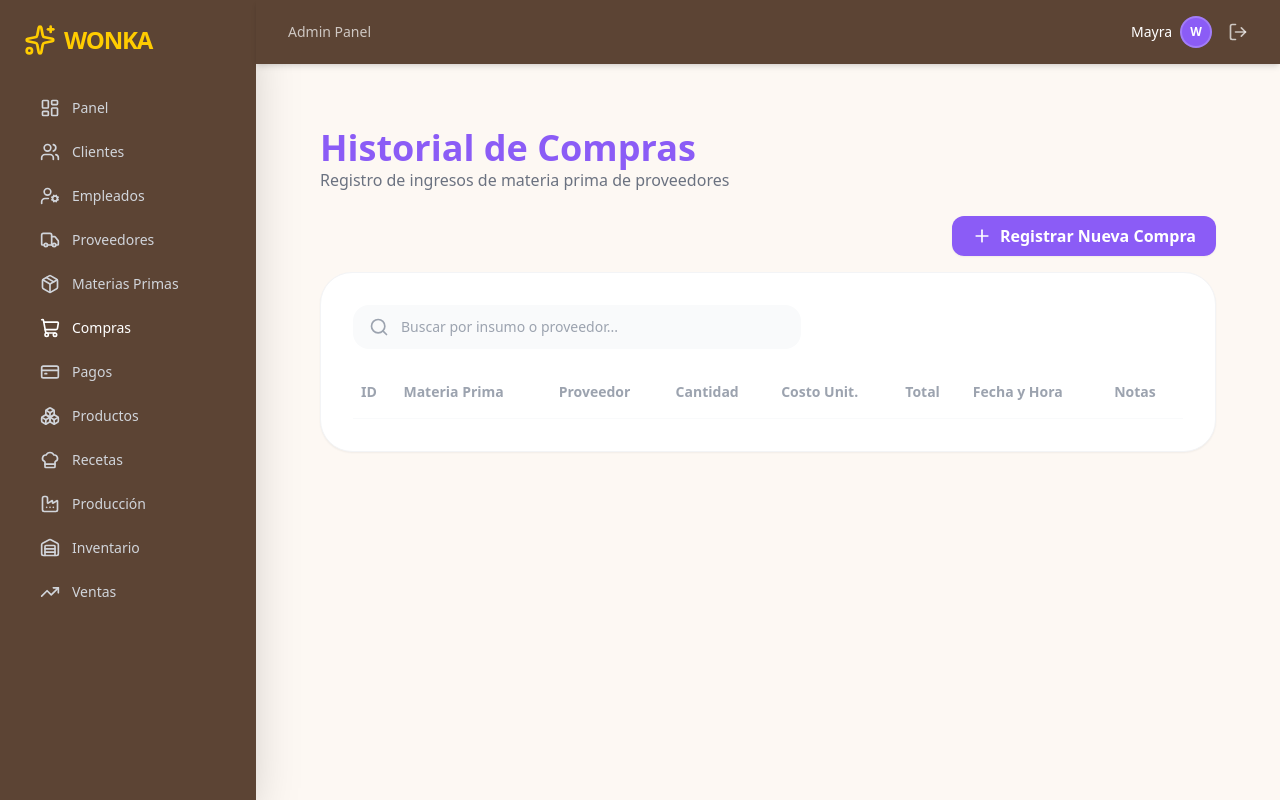
After one commit to Mayra2410/ProyectoOctavoWonka, a Flask app: page /compras in a window 1280 px wide. The commit adds this page. Run offline with Flask 3, Linux system fonts and the light colour scheme; lists and menus that the app fills with data are empty; some libraries are stand-ins or nearby versions.

Commit message:
compras a proveedores, buscador no funciona

```diff
--- a/app.py
+++ b/app.py
@@ -6,6 +6,7 @@ from flask_wtf.csrf import CSRFProtect
 
 from proveedores.routes import proveedores
 from materiaPrima.routes import materia_Prima
+from comprasProveedores.routes import compras_bp
 
 app = Flask(__name__)
 app.config.from_object(DevelopmentConfig)
@@ -16,6 +17,7 @@ csrf = CSRFProtect(app)
 
 app.register_blueprint(proveedores)
 app.register_blueprint(materia_Prima)
+app.register_blueprint(compras_bp)
 
 
 @app.route("/")
--- a/comprasProveedores/__init__.py
+++ b/comprasProveedores/__init__.py
@@ -0,0 +1,6 @@
+# comprasProveedores/__init__.py
+from flask import Blueprint
+
+compras_bp = Blueprint("comprasProveedores", __name__, template_folder="templates")
+
+from . import routes
--- a/comprasProveedores/routes.py
+++ b/comprasProveedores/routes.py
@@ -0,0 +1,77 @@
+from . import compras_bp
+from models import ComprasMateriaPrima, MateriasPrimas, Proveedores, db
+from flask import render_template, redirect, request, url_for
+from . import forms
+
+
+@compras_bp.route("/compras")
+def lista_compras():
+    compras = ComprasMateriaPrima.query.all()
+    return render_template(
+        "comprasProveedores/comprasProveedoresAdmin.html", compras=compras
+    )
+
+
+@compras_bp.route("/compras/registrar", methods=["GET", "POST"])
+def registrar_compra():
+    form = forms.CompraMateriaPrimaForm(
+        request.form if request.method == "POST" else None
+    )
+
+    form.materia_prima_id.choices = [
+        (m.id_materia_prima, m.nombre) for m in MateriasPrimas.query.all()
+    ]
+    form.proveedor_id.choices = [
+        (p.id_proveedor, p.nombre) for p in Proveedores.query.all()
+    ]
+
+    if request.method == "POST" and form.validate():
+        nueva_compra = ComprasMateriaPrima(
+            materia_prima_id=form.materia_prima_id.data,
+            proveedor_id=form.proveedor_id.data,
+            cantidad=form.cantidad.data,
+            costo_unitario=form.costo_unitario.data,
+            fecha_compra=form.fecha_compra.data,
+            observaciones=form.observaciones.data,
+        )
+
+        materia = MateriasPrimas.query.get(form.materia_prima_id.data)
+
+        try:
+            if materia:
+                materia.stock_actual += form.cantidad.data
+                materia.costo_unitario = form.costo_unitario.data
+                materia.fecha_ultima_compra = form.fecha_compra.data
+
+            db.session.add(nueva_compra)
+            db.session.commit()
+            return redirect(url_for("comprasProveedores.lista_compras"))
+        except Exception as e:
+            db.session.rollback()
+            print(f"Error en transacción Wonka: {e}")
+
+    return render_template("comprasProveedores/registrarCompra.html", form=form)
+
+
+@compras_bp.route("/compras/detalles/<int:id>")
+def detalles_compra(id):
+    compra = ComprasMateriaPrima.query.get_or_404(id)
+
+    meses = {
+        1: "Enero",
+        2: "Febrero",
+        3: "Marzo",
+        4: "Abril",
+        5: "Mayo",
+        6: "Junio",
+        7: "Julio",
+        8: "Agosto",
+        9: "Septiembre",
+        10: "Octubre",
+        11: "Noviembre",
+        12: "Diciembre",
+    }
+
+    return render_template(
+        "comprasProveedores/detallesComprasProveedores.html", compra=compra, meses=meses
+    )
--- a/templates/base.html
+++ b/templates/base.html
@@ -56,14 +56,15 @@
           'user-cog', '#'), ('suppliers', 'Proveedores', 'truck',
           'proveedores.lista_proveedores'), ('materials', 'Materias Primas',
           'package', 'materiaPrima.admin_materias'), ('purchases', 'Compras',
-          'shopping-cart', '#'), ('payments', 'Pagos', 'credit-card', '#'),
-          ('products', 'Productos', 'boxes', '#'), ('recipes', 'Recetas',
-          'chef-hat', '#'), ('production', 'Producción', 'factory', '#'),
-          ('inventory', 'Inventario', 'warehouse', '#'), ('sales', 'Ventas',
-          'trending-up', '#') ] %} {% for id, label, icon, route in items %}
+          'shopping-cart', 'comprasProveedores.lista_compras'), ('payments',
+          'Pagos', 'credit-card', '#'), ('products', 'Productos', 'boxes', '#'),
+          ('recipes', 'Recetas', 'chef-hat', '#'), ('production', 'Producción',
+          'factory', '#'), ('inventory', 'Inventario', 'warehouse', '#'),
+          ('sales', 'Ventas', 'trending-up', '#') ] %} {% for id, label, icon,
+          route in items %}
           <a
             href="{{ url_for(route) if route != '#' else '#' }}"
-            class="flex items-center gap-3 px-4 py-2.5 text-sm font-medium transition-all group {% if (id == 'suppliers' and request.endpoint == 'proveedores.lista_proveedores') or (id == 'materials' and request.endpoint == 'materiaPrima.admin_materias') %} sidebar-item-active {% else %} text-gray-300 hover:text-white hover:bg-white/10 rounded-xl {% endif %}"
+            class="flex items-center gap-3 px-4 py-2.5 text-sm font-medium transition-all group {% if (id == 'suppliers' and request.endpoint.startswith('proveedores.')) or (id == 'materials' and request.endpoint.startswith('materiaPrima.')) or (id == 'purchases' and request.endpoint.startswith('comprasProveedores.')) %} sidebar-item-active {% else %} text-gray-300 hover:text-white hover:bg-white/10 rounded-xl {% endif %}"
           >
             <i data-lucide="{{ icon }}" class="w-5 h-5"></i>
             {{ label }}
--- /dev/null
+++ b/templates/comprasProveedores/comprasProveedoresAdmin.html
@@ -0,0 +1,103 @@
+{% extends "base.html" %} {% import "_macros.html" as m %} {% block content %}
+<div class="max-w-[1800px] mx-auto p-8">
+  <div class="mb-6">
+    <h1 class="text-4xl font-bold text-wonka-purple">Historial de Compras</h1>
+    <p class="text-gray-500">
+      Registro de ingresos de materia prima de proveedores
+    </p>
+  </div>
+
+  <div class="flex justify-end mb-4">
+    <a href="{{ url_for('comprasProveedores.registrar_compra') }}">
+      {{ m.boton_principal("Registrar Nueva Compra") }}
+    </a>
+  </div>
+
+  <div class="bg-white rounded-[2rem] shadow-sm border border-gray-100 p-8">
+    {{ m.buscador("Buscar por insumo o proveedor...") }}
+
+    <div class="overflow-x-auto">
+      <table class="w-full text-left">
+        <thead class="text-gray-400 text-sm border-b border-gray-50">
+          <tr>
+            <th class="pb-4 px-2">ID</th>
+            <th class="pb-4 px-2">Materia Prima</th>
+            <th class="pb-4 px-2">Proveedor</th>
+            <th class="pb-4 px-2">Cantidad</th>
+            <th class="pb-4 px-2">Costo Unit.</th>
+            <th class="pb-4 px-2">Total</th>
+            <th class="pb-4 px-2">Fecha y Hora</th>
+            <th class="pb-4 px-2">Notas</th>
+          </tr>
+        </thead>
+
+        <tbody class="divide-y divide-gray-50">
+          {% for compra in compras %}
+          <tr
+            onclick="window.location.href='{{ url_for('comprasProveedores.detalles_compra', id=compra.id_compra) }}'"
+            class="group hover:bg-wonka-purple/5 transition-all cursor-pointer"
+          >
+            <td class="py-5 px-2 font-bold text-wonka-brown">
+              {{ compra.id_compra }}
+            </td>
+
+            <td class="py-5 px-2 text-gray-700 font-medium">
+              <div class="flex items-center gap-3">
+                <img
+                  src="{{ compra.materia_prima.imagen_materia if compra.materia_prima.imagen_materia else url_for('static', filename='img/materias_primas.jpg') }}"
+                  class="w-10 h-10 rounded-full object-cover border border-gray-100 shadow-sm"
+                  alt="Insumo"
+                />
+                {{ compra.materia_prima.nombre }}
+              </div>
+            </td>
+
+            <td class="py-5 px-2 text-gray-500">
+              {{ compra.proveedor_rel.nombre if compra.proveedor_rel else 'Sin
+              proveedor' }}
+            </td>
+
+            <td class="py-5 px-2 text-gray-700 font-semibold">
+              {{ compra.cantidad }}
+              <span class="text-xs text-gray-400"
+                >{{ compra.materia_prima.unidad_medida }}</span
+              >
+            </td>
+
+            <td class="py-5 px-2 text-gray-500">
+              ${{ "{:,.2f}".format(compra.costo_unitario) }}
+            </td>
+
+            <td class="py-5 px-2 text-gray-700 font-bold">
+              ${{ "{:,.2f}".format(compra.cantidad * compra.costo_unitario) }}
+            </td>
+
+            <td class="py-5 px-2 text-gray-500 text-sm">
+              {% if compra.fecha_compra %}
+              <div class="flex flex-col">
+                <span class="font-medium text-gray-700"
+                  >{{ compra.fecha_compra.strftime('%Y-%m-%d') }}</span
+                >
+                <span class="text-xs text-wonka-purple font-bold">
+                  <i class="far fa-clock mr-1"></i>{{
+                  compra.fecha_compra.strftime('%H:%M') }}
+                </span>
+              </div>
+              {% else %}
+              <span class="text-gray-400">S/F</span>
+              {% endif %}
+            </td>
+
+            <td
+              class="py-5 px-2 text-gray-400 italic text-sm truncate max-w-[150px]"
+            >
+              {{ compra.observaciones or '-' }}
+            </td>
+          </tr>
+          {% endfor %}
+        </tbody>
+      </table>
+    </div>
+  </div>
+</div>
+{% endblock %}
```
Also changed, not shown: comprasProveedores/forms.py (+49 -0 lines), materiaPrima/routes.py (+13 -11 lines), models.py (+26 -5 lines), templates/comprasProveedores/detallesComprasProveedores.html (added, +145 -0 lines), templates/comprasProveedores/registrarCompra.html (added, +168 -0 lines).
